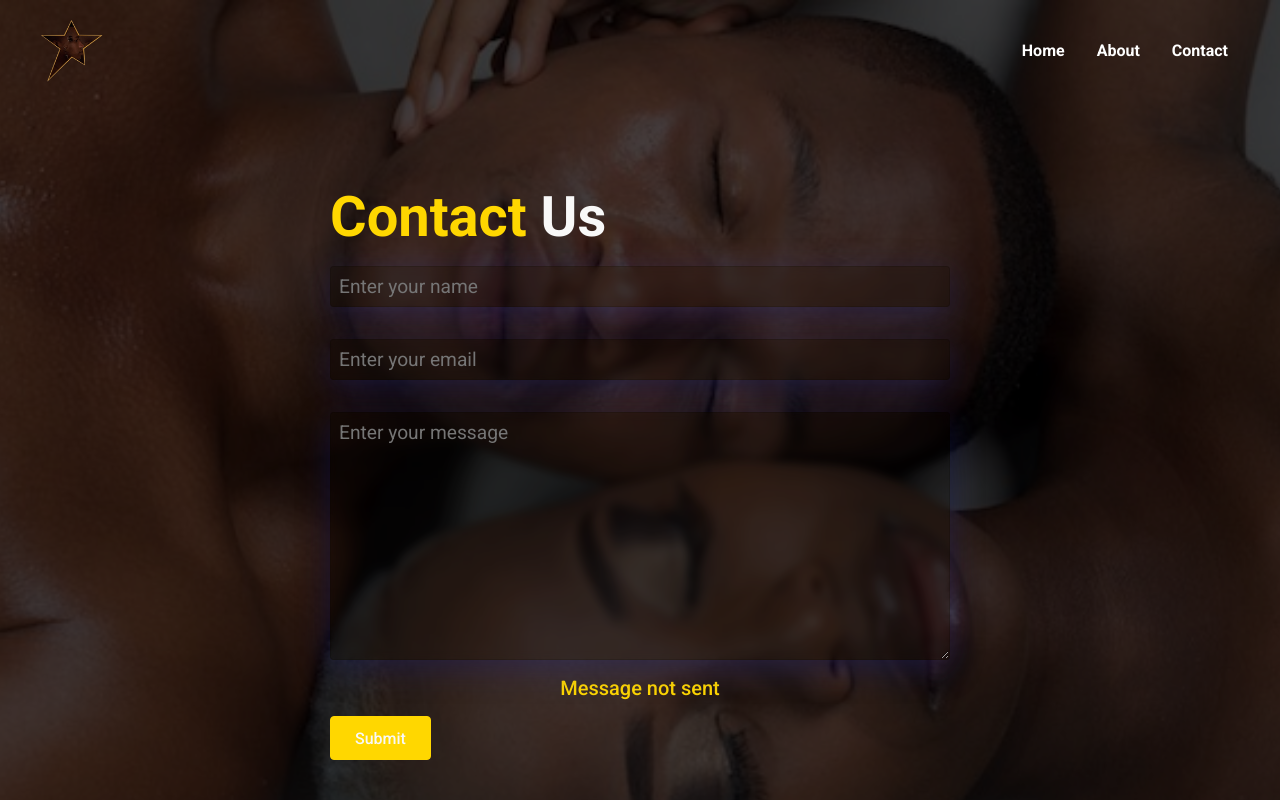
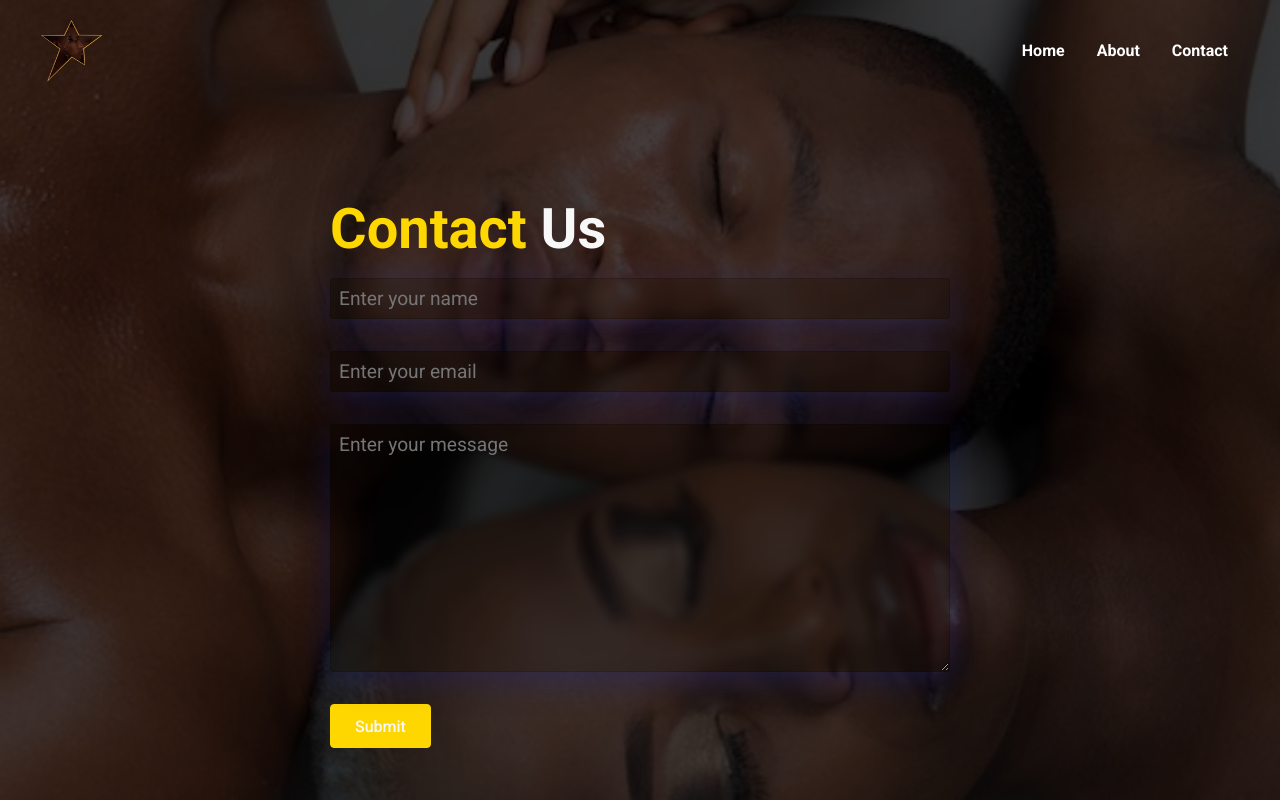
Before and after one commit to Thabiso-Timzo/stellar-talent-management, a React (Create React App) app in the folder client/: page /contact in a window 1280 px wide. Shown: the top 800 px of the page. Built offline with nearby package versions, Linux system fonts and the light colour scheme; the HTML template or start-up script is replaced by a standard one.

Commit message:
Modified file

```diff
--- a/client/src/components/contact/Contact.jsx
+++ b/client/src/components/contact/Contact.jsx
@@ -29,7 +29,7 @@ const Contact = () => {
             message: formValues.message,
         }
 
-        axios.post("/", data)
+        axios.post(API_URL, data)
         .then(response => {
              setFormValues({ sent: true });
         }).catch(() => {
@@ -103,7 +103,7 @@ const Contact = () => {
                         />
                     </div>
                     <p>{ formErrors.message }</p>
-                    {formValues.sent ? <div className="sentMessage">Message sent</div> : <div className="sentMessage">Message not sent</div>}
+                    {formValues.sent ? <div className="sentMessage">Message sent</div> : null}
                     <button onClick={formSubmit}>Submit</button>
                 </form>
             </div>
```
